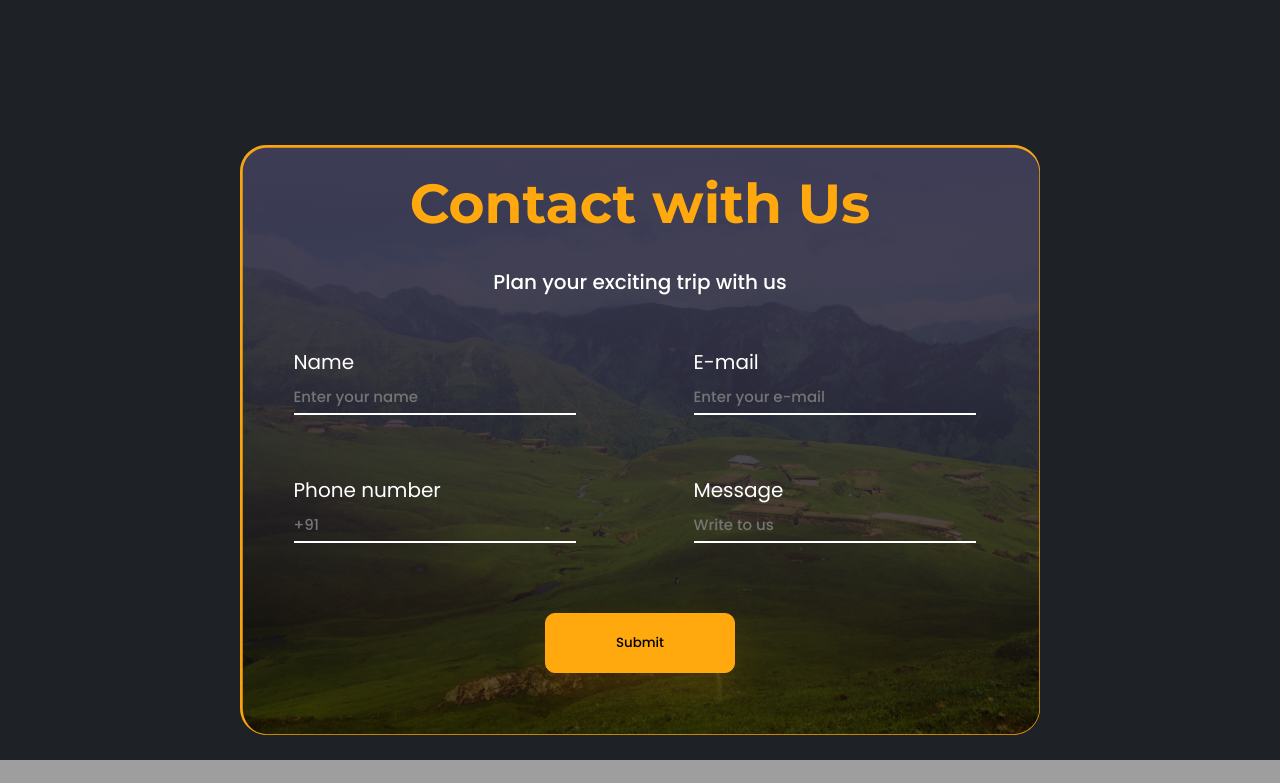
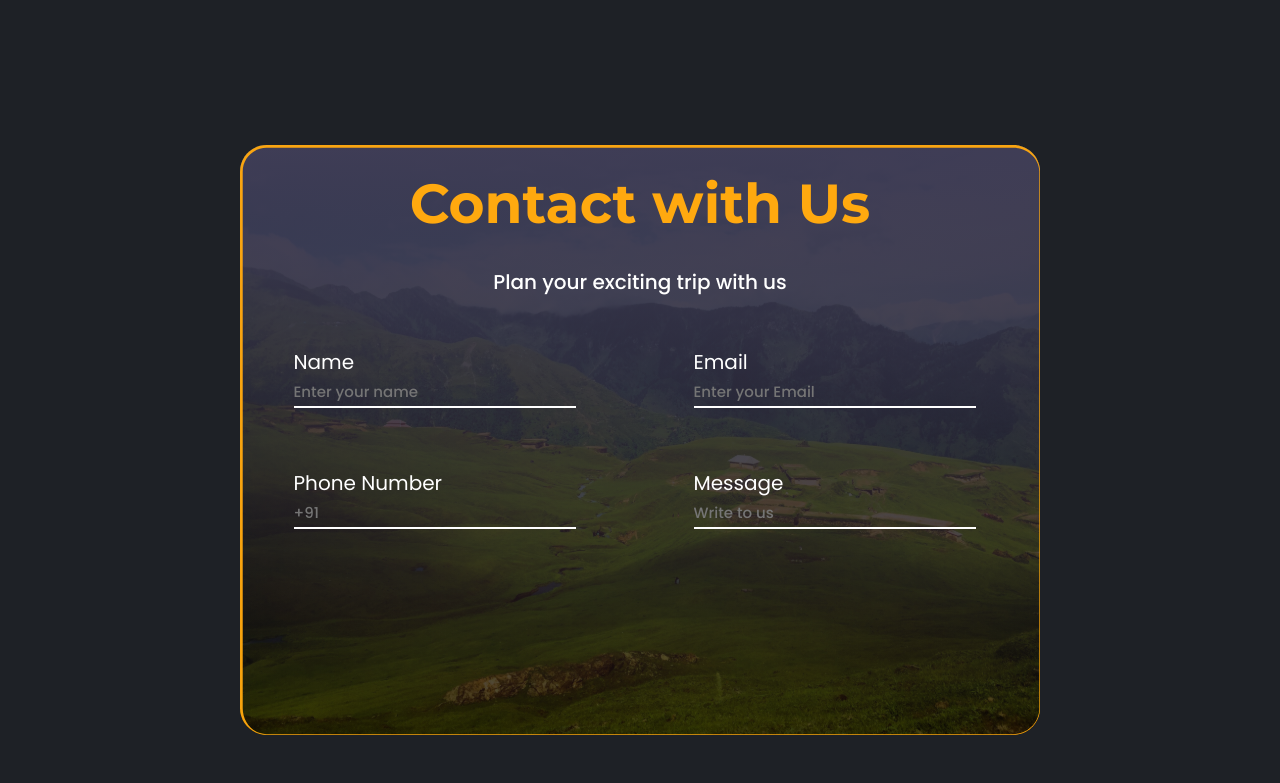
Before and after one commit to Asikni/Destinations, a React (Create React App) app: page / in a window 1280 px wide. Shown: the part 4040-4823 px from the top of the page. Built offline with nearby package versions, Linux system fonts and the light colour scheme; grey boxes are pictures that could not be loaded.

Commit message:
code was updated

```diff
--- a/src/App.jsx
+++ b/src/App.jsx
@@ -8,6 +8,7 @@ import Contact from "./components/contactSection";
 import Footer from "./components/footerSection";
 import HeroTwo from "./components/HeroSectiontwo";
 import Modal from "./modal";
+import ContactSection2 from "./components/contactSection2";
 
 function App() {
   const [isOpen, setIsOpen] = useState(false);
@@ -22,6 +23,7 @@ function App() {
       <HiddenGems />
       <Treks />
       <StoriesSection />
+      <ContactSection2 />
       <Contact />
       <Footer />
     </div>
--- /dev/null
+++ b/src/components/contactSection2.jsx
@@ -0,0 +1,85 @@
+import { Form, Formik } from "formik";
+import { contactSchema } from "../formSchema";
+import CustomInput from "../schemas/CustomInput";
+
+const onSubmit = async (values, actions) => {
+  console.log(values);
+  await new Promise((resolve) => setTimeout(resolve, 1000));
+  actions.resetForm();
+};
+
+function ContactSection2() {
+  return (
+    <Formik
+      initialValues={{
+        username: "",
+        userEmail: "",
+        userPno: "",
+        userMessage: "",
+      }}
+      onSubmit={onSubmit}
+      validationSchema={contactSchema}
+    >
+      {({ isSubmitting, isValid }) => (
+        <Form className="nameField">
+          <div
+            style={{
+              backgroundColor: "#1E2126",
+            }}
+          >
+            <div className="contactSection">
+              <div className="contactBgImage">
+                <div className="contactTopHeading">Contact with Us</div>
+                <div className="contactHeroHeading">
+                  Plan your exciting trip with us
+                </div>
+                <div className="cardContent">
+                  <div className="nameEmail">
+                    <div className="aboutName">
+                      <CustomInput
+                        label="Name"
+                        name="username" //attribute for identifying form fields(uniquely identifies form field) and connecting them to form libraries like Formik
+                        type="text" //if we put number here and then try to input text..that will not happen , wont allow
+                        placeholder="Enter your name"
+                      />
+
+                    </div>
+
+                    <div className="aboutEmail">
+                      <CustomInput
+                        label="Email"
+                        name="email" //attribute for identifying form fields(uniquely identifies form field) and connecting them to form libraries like Formik
+                        type="text" //if we put number here and then try to input text..that will not happen , wont allow
+                        placeholder="Enter your Email"
+                      />
+                    </div>
+                  </div>
+                  <div className="pNoMsg">
+                    <div className="aboutPNo">
+                      <CustomInput
+                        label="Phone Number"
+                        name="phonenumber" //attribute for identifying form fields(uniquely identifies form field) and connecting them to form libraries like Formik
+                        type="number" //if we put number here and then try to input text..that will not happen , wont allow
+                        placeholder="+91"
+                      />
+                    </div>
+                    <div className="aboutMsg">
+                      <CustomInput
+                        label="Message"
+                        name="message" //attribute for identifying form fields(uniquely identifies form field) and connecting them to form libraries like Formik
+                        type="text" //if we put number here and then try to input text..that will not happen , wont allow
+                        placeholder="Write to us"
+                      />
+                    </div>
+                  </div>
+                </div>
+              </div>
+            </div>
+          </div>
+        </Form>
+      )}
+    </Formik>
+  );
+}
+
+export default ContactSection2;
--- /dev/null
+++ b/src/formSchema.js
@@ -0,0 +1,12 @@
+import * as yup from "yup";
+
+export const contactSchema = yup.object().shape({
+  username: yup
+    .string() //if we put it as number and write text then it'll show error...but we can write text then
+    .min(3, "Username must be at least 3 characters long")
+    .required("Required"),
+  email: yup.string().email("Please enter a valid email").required("Required"),
+  phonenumber: yup.number().positive().integer().required("Required"),
+  message:yup.string()
+
+});
--- /dev/null
+++ b/src/schemas/CustomInput.jsx
@@ -0,0 +1,20 @@
+import { useField } from "formik";
+
+const CustomInput = ({ label, ...props }) => {
+  const [field, meta] = useField(props);
+  return (
+    <>
+      <label className="detailSectionName">{label}</label>
+
+      <input
+
+        {...field}
+        {...props}
+        className={meta.touched && meta.error ? "input-error" : ""}
+      />
+          <div className="lineName"></div>
+      {meta.touched && meta.error && <div className="error">{meta.error}</div>}
+    </>
+  );
+};
+export default CustomInput;
--- a/src/style.css
+++ b/src/style.css
@@ -1046,6 +1046,13 @@ input::-webkit-inner-spin-button {
     font-size: 35px;
   }
 }
+
+.error {
+  color: #fc8181;
+  font-size: 0.75rem;
+  text-align: left;
+  margin-top: 0.25rem;
+}
 .modalCrossButton:hover {
   cursor: pointer;
   font-size: 38px;
```
